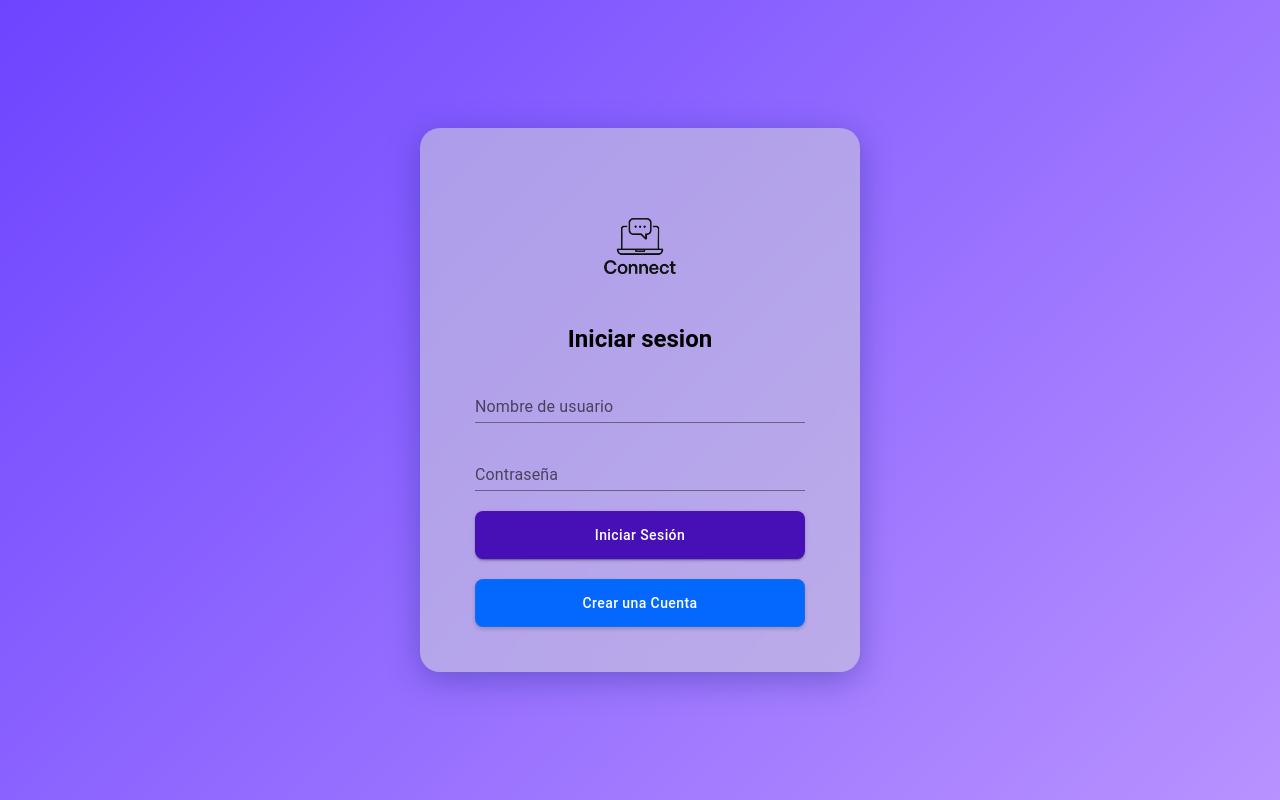
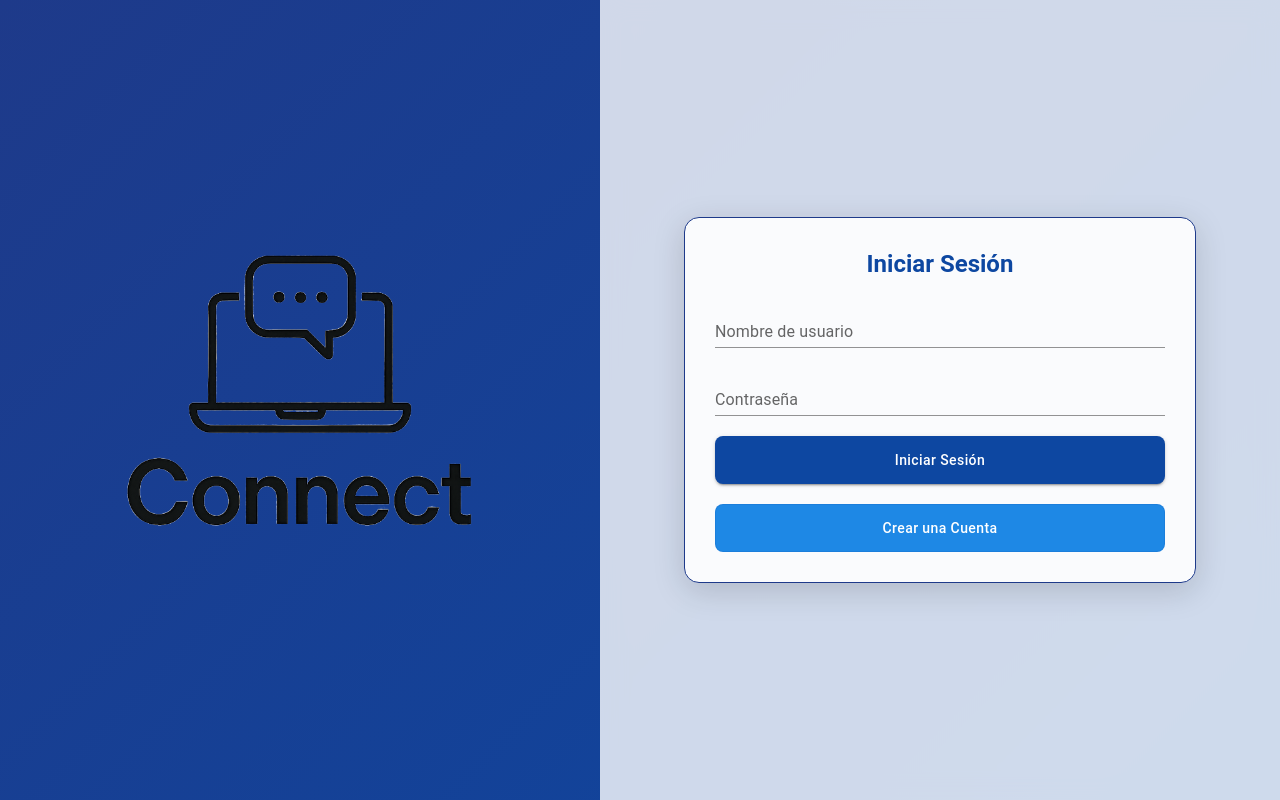
Before and after one commit to Alej0rtiz/Blog-MERN--Cliente, a React (Create React App) app: page /Login in a window 1280 px wide. Built offline with nearby package versions, Linux system fonts and the light colour scheme.

Commit message:
Se mejoro la apariencia del login

```diff
--- a/src/Componentes/Cuenta/Login.jsx
+++ b/src/Componentes/Cuenta/Login.jsx
@@ -1,6 +1,5 @@
 //imports de React
 import { useState, useContext } from 'react';
-
 
 //imports Material UI
 import { Box, TextField, Button, styled, Typography } from '@mui/material';
@@ -9,244 +8,185 @@ import { Box, TextField, Button, styled, Typography } from '@mui/material';
 import LoginImage from '../../assets/Logo-nobg.png';
 
 //imports de servicios y contexto
-import { API } from '../../Servicio/api.js';    // Módulo que contiene funciones para interactuar con el backend
-import { DataContext } from '../../contexto/DataProvider.js';   // Contexto global para almacenar datos del usuario
-import { useNavigate } from 'react-router-dom';     // Hook para redirigir programáticamente
+import { API } from '../../Servicio/api.js';
+import { DataContext } from '../../contexto/DataProvider.js';
+import { useNavigate } from 'react-router-dom';
 
+// Estilo principal con diseño horizontal
 const Fondo = styled(Box)`
-    background: linear-gradient(135deg, #6e44ff, #b892ff); // degradado púrpura moderno
     height: 100vh;
+    width: 100vw;
+    display: flex;
+    background: linear-gradient(135deg, #1e3a8a, #0d47a1); /* Gradiente azul oscuro elegante */
+`;
+
+const ContenedorImagen = styled(Box)`
+    flex: 1;
     display: flex;
     align-items: center;
     justify-content: center;
 `;
 
-
-//Elementos estilizados
-const Componente = styled(Box)`
-        width: 400px;
-        margin: auto;
-        padding: 20px;
-        background-color: rgba(204, 205, 220, 0.59);
-        backdrop-filter: blur(10px);
-        border-radius: 20px;
-        box-shadow: 0 8px 32px 0 rgba(31, 38, 135, 0.37);
+const Imagen = styled('img')`
+    width: 80%;
+    max-width: 500px;
+    height: auto;
 `;
 
-const Imagen = styled('img')({
-    width: 100,
-    display: 'flex',
-    margin: 'auto',
-    padding: '50px 0 0'
-});
+const ContenedorFormulario = styled(Box)`
+    flex: 1;
+    display: flex;
+    align-items: center;
+    justify-content: center;
+    background-color: rgba(255, 255, 255, 0.8); /* Fondo blanco semitransparente */
+    backdrop-filter: blur(12px);
+    padding: 40px;
+`;
+
+const Componente = styled(Box)`
+    width: 100%;
+    max-width: 450px;
+    padding: 30px;
+    background-color: rgba(255, 255, 255, 0.9);
+    border-radius: 15px;
+    box-shadow: 0 8px 32px rgba(0, 0, 0, 0.15);
+    border: 1px solid #1e3a8a; /* Borde azul elegante */
+`;
 
 const Wrapper = styled(Box)`
-    padding: 25px 35px;
     display: flex;
-    flex: 1;
-    overflow: auto;
     flex-direction: column;
-
-    & > div, & > button, & > p {
-        margin-top: 20px;
-    }
+    gap: 20px;
 `;
 
 const LoginButton = styled(Button)`
     text-transform: none;
-    background:rgb(71, 15, 182); /* Morado */
+    background: #0d47a1; /* Azul más oscuro */
     color: #fff;
     height: 48px;
     border-radius: 8px;
-    transition: background 0.3s ease, transform 0.2s ease;
-
     &:hover {
-        background:rgb(125, 42, 243); /* Morado más oscuro */
+        background: #1565c0; /* Azul intermedio */
         transform: scale(1.03);
     }
 `;
 
 const SingUpButton = styled(Button)`
     text-transform: none;
-    background:rgb(5, 104, 254); /* Verde */
+    background: #1e88e5; /* Azul vibrante */
     color: white;
     height: 48px;
     border-radius: 8px;
-    box-shadow: 0 2px 4px 0 rgba(0, 0, 0, 0.2);
-    transition: background 0.3s ease, transform 0.2s ease;
-
     &:hover {
-        background:rgba(31, 61, 235, 0.85); /* Verde más oscuro */
+        background: #039be5; /* Azul brillante */
         transform: scale(1.03);
     }
 `;
 
 const Error = styled(Typography)`
-    font-size: 10px;
-    color: #ff6161;
-    line-height: 0;
-    margin-top: 10px;
-    font-weight: 600;
+    font-size: 12px;
+    color: #ff3b3b;
+    font-weight: bold;
 `;
 
-// Valores iniciales para el formulario de registro (signup):
+// Valores iniciales
 const signupInitialValues = {
-    name: '',   //nombre real
-    username: '',   //nombre de usuario
-    password: '',   //contraseña
-}
-
-//---------------------------------------------
-// Valores iniciales para el formulario de inicio de sesion (login)
-//---------------------------------------------
+    name: '',
+    username: '',
+    password: '',
+};
 
 const loginInitialValues = {
-    username: '',   //nombre de usuario
-    password: ''    //contraseña
-}
-
-//---------------------------------------------
-// Componente principal
-//---------------------------------------------
+    username: '',
+    password: ''
+};
 
 const Login = ({ isUserAuthenticated }) => {
-
-    // Estado para alternar entre las vistas "login" y "signup"
     const [account, toggleAccount] = useState('login');
-
-    // Estado para almacenar los datos del formulario de registro
     const [signup, setSignup] = useState(signupInitialValues);
-
-
-    // Estado para mostrar errores en pantalla
+    const [login, setLogin] = useState(loginInitialValues);
     const [error, setError] = useState('');
 
-    // Estado para almacenar los datos del formulario de inicio de sesion
-    const [login, setLogin] = useState(loginInitialValues);
+    const { setAccount } = useContext(DataContext);
+    const Navigate = useNavigate();
 
-    const { setAccount } = useContext(DataContext); // actualiza el contexto global de la app
+    const toggleSingUp = () => {
+        toggleAccount(account === 'signup' ? 'login' : 'signup');
+        setError('');
+    };
 
-    const Navigate = useNavigate(); // para redireccionamiento del usuario
+    const onInputChange = (e) => {
+        setSignup({ ...signup, [e.target.name]: e.target.value });
+    };
 
-     // Función que alterna entre la vista de login y registro
-    const toggleSingUp = () => {
-        // Si ya está en la vista de registro, se vuelve al login; si no, cambia a signup
-        account === 'signup' ? toggleAccount('login') : toggleAccount('signup');
-    }
-
-    // Función que se ejecuta cada vez que el usuario escribe en un input
-    // Actualiza el estado "signup" usando el "name" del campo como clave
-    const onInputChange = (e) =>{
-
-        setSignup({...signup, [e.target.name]: e.target.value});
-
-
-    }
-
-    // Función que se ejecuta al hacer clic en el botón de registro
-    // Envía los datos del formulario de registro al backend
     const SignUpUser = async () => {
-
         let response = await API.userSignup(signup);
-        if(response.IsSuccess){
-
-            // Limpia error, reinicia formulario y cambia a vista de login
+        if (response.IsSuccess) {
             setError('');
             setSignup(signupInitialValues);
             toggleAccount('login');
-        }
-        else{
-
-            setError('Algo salió mal, intentelo nuevamente mas tarde');
-
+        } else {
+            setError('Algo salió mal. Inténtalo nuevamente más tarde.');
         }
     };
 
-    // Función que maneja los cambios de valores en los campos del formulario de login
-    const onValueChange = (e) =>{
-        setLogin({...login, [e.target.name]: e.target.value});
-    }
+    const onValueChange = (e) => {
+        setLogin({ ...login, [e.target.name]: e.target.value });
+    };
 
-    // Función que se ejecuta al hacer clic en el botón de inicio de sesion
-    // Envía los datos del formulario de inicio al backend
-    const loginUser = async () =>{
+    const loginUser = async () => {
         let response = await API.userLogin(login);
-
-        if(response.IsSuccess){
-
-            // Limpia error, reinicia formulario y cambia a vista de login
+        if (response.IsSuccess) {
             setError('');
             setLogin(loginInitialValues);
-
-            console.log("Datos del login:", response.data); //Console.log para depuracion
-
-            // Guarda tokens en sessionStorage y redirige al home
             sessionStorage.setItem('TokenAccess', `Bearer ${response.data.TokenAccess}`);
             sessionStorage.setItem('RefreshToken', `Bearer ${response.data.RefreshToken}`);
+            setAccount({ username: response.data.username, name: response.data.name });
+            isUserAuthenticated(true);
+            Navigate('/Home');
+        } else {
+            setError('Algo salió mal. Inténtalo nuevamente más tarde.');
+        }
+    };
 
-            // Actualiza el contexto global con los datos del usuario autenticado
-            setAccount({ username: response.data.username, name: response.data.name })
+    return (
+        <Fondo>
+            {/* Imagen a la izquierda */}
+            <ContenedorImagen>
+                <Imagen src={LoginImage} alt="Imagen de Login" />
+            </ContenedorImagen>
 
-            // Indica que el usuario está autenticado y redirige a la página de inicio
-            isUserAuthenticated(true);
-
-            Navigate('/Home'); // redirige a la página principal
-        }
-        else{
-
-            setError('Algo salió mal, intentelo nuevamente mas tarde');
-        }
-    }
-
-    //render del componente
-    return(
-        <Fondo>
+            {/* Formulario a la derecha */}
+            <ContenedorFormulario>
                 <Componente>
-            <Box>
-                <Imagen src={LoginImage} alt="Logo de Connect"/>
-
-                {
-                     /* Renderizado condicional según si estamos en login o registro */
-                    account === 'login' ?
-
-                    //vista de inicio de sesion
+                    {account === 'login' ? (
                         <Wrapper>
-                    <Typography  variant="h5" align="center" fontWeight="bold">
-                        Iniciar sesion
+                            <Typography variant="h5" align="center" fontWeight="bold" color="#0d47a1">
+                                Iniciar Sesión
                             </Typography>
-                    <TextField variant='standard' value={login.username} onChange={(e) => onValueChange(e)} name='username' label='Nombre de usuario' />
-                    <TextField variant='standard' value={login.password} onChange={(e) => onValueChange(e)} name='password' label='Contraseña' />
-                    {/* Mensaje de error */}
+                            <TextField variant='standard' value={login.username} onChange={onValueChange} name='username' label='Nombre de usuario' />
+                            <TextField variant='standard' value={login.password} onChange={onValueChange} name='password' label='Contraseña' type="password" />
                             {error && <Error>{error}</Error>}
-
-                    <LoginButton variant='contained' onClick={() => loginUser()}>Iniciar Sesión</LoginButton>
-                    {/* Botón para cambiar a la vista de registro */}
-                    <SingUpButton onClick={() => toggleSingUp()} variant='outlined'>Crear una Cuenta</SingUpButton>
+                            <LoginButton variant='contained' onClick={loginUser}>Iniciar Sesión</LoginButton>
+                            <SingUpButton variant='outlined' onClick={toggleSingUp}>Crear una Cuenta</SingUpButton>
                         </Wrapper>
-
-                :
-
-                //vista de registro
+                    ) : (
                         <Wrapper>
-                    <Typography variant='h5' align='center' fontWeight="bold">
-                        Registrarse
+                            <Typography variant="h5" align="center" fontWeight="bold" color="#0d47a1">
+                                Registro
                             </Typography>
-                    <TextField variant='standard' name='UserName' label='Nombre de usuario' onChange={(e)=>onInputChange(e)} />
-                    <TextField variant='standard' name='Name' label='Nombre' onChange={(e)=>onInputChange(e)} />
-                    <TextField variant='standard' name='Password' label='Contraseña' onChange={(e)=>onInputChange(e)} />
-                         {/* Mensaje de error */}
+                            <TextField variant='standard' name='username' label='Nombre de usuario' onChange={onInputChange} />
+                            <TextField variant='standard' name='name' label='Nombre' onChange={onInputChange} />
+                            <TextField variant='standard' name='password' label='Contraseña' onChange={onInputChange} type="password" />
                             {error && <Error>{error}</Error>}
-
-                    <SingUpButton variant='contained' onClick={() => SignUpUser()}>Registrarse</SingUpButton>
-                    {/* Botón para volver a la vista de login */}
-                    <LoginButton onClick={() => toggleSingUp()} variant='outlined'>Ya tengo una cuenta</LoginButton>
+                            <SingUpButton variant='contained' onClick={SignUpUser}>Registrarse</SingUpButton>
+                            <LoginButton variant='outlined' onClick={toggleSingUp}>Ya tengo una cuenta</LoginButton>
                         </Wrapper>
-
-                }
-            </Box>
+                    )}
                 </Componente>
+            </ContenedorFormulario>
         </Fondo>
-    )
-}
+    );
+};
 
 export default Login;
```
Lines whose indentation alone changed are shown as unchanged.
